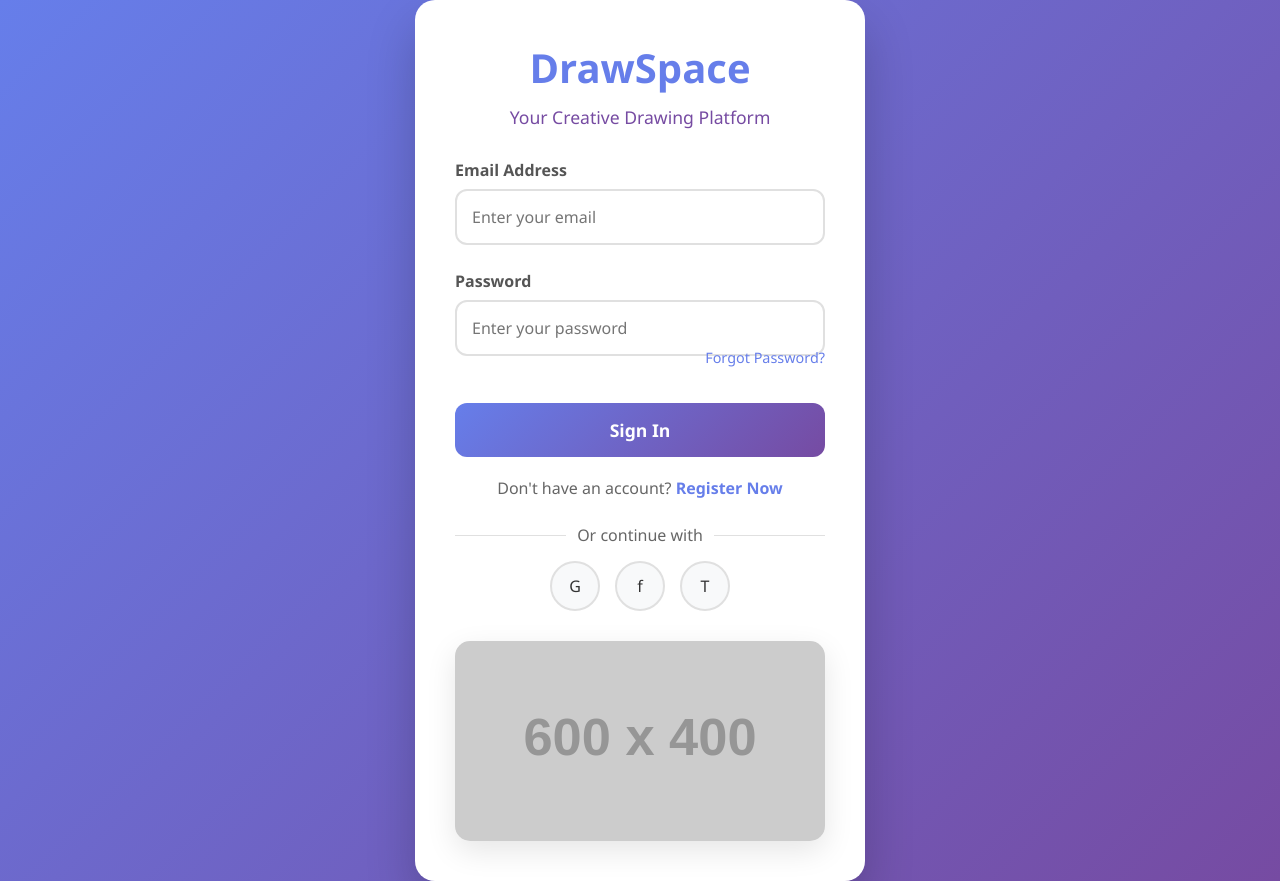
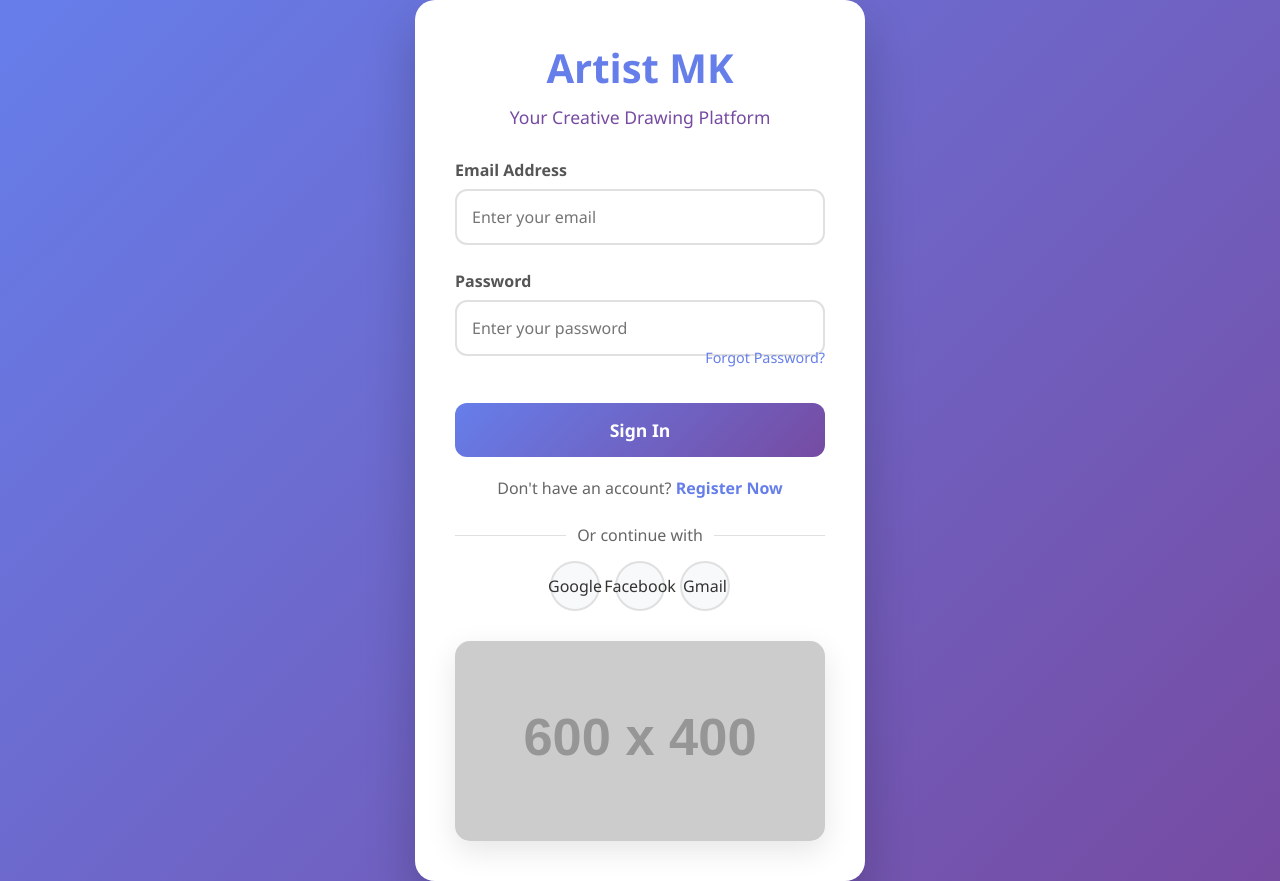
Before and after one commit to karthikeyan857/online-drawing-app-, a plain HTML site: page index.html in a window 1280 px wide. Drawn offline with Linux system fonts and the light colour scheme; placeholder pictures from the web are drawn by us.

Commit message:
Update index.html

```diff
--- a/index.html
+++ b/index.html
@@ -3,7 +3,7 @@
 <head>
     <meta charset="UTF-8">
     <meta name="viewport" content="width=device-width, initial-scale=1.0">
-    <title>DrawSpace - Online Drawing App</title>
+    <title>Artist MK - Online Drawing App</title>
     <style>
         * {
             margin: 0;
@@ -234,7 +234,7 @@
 <body>
     <div class="login-container">
         <div class="logo">
-            <h1>DrawSpace</h1>
+            <h1>Artist MK</h1>
             <p>Your Creative Drawing Platform</p>
         </div>
 
@@ -262,9 +262,9 @@
         <div class="social-login">
             <p>Or continue with</p>
             <div class="social-icons">
-                <div class="social-icon" title="Google">G</div>
-                <div class="social-icon" title="Facebook">f</div>
-                <div class="social-icon" title="Twitter">T</div>
+                <div class="social-icon" title="Google">Google</div>
+                <div class="social-icon" title="Facebook">Facebook</div>
+                <div class="social-icon" title="Gmail">Gmail</div>
             </div>
         </div>
 
```
